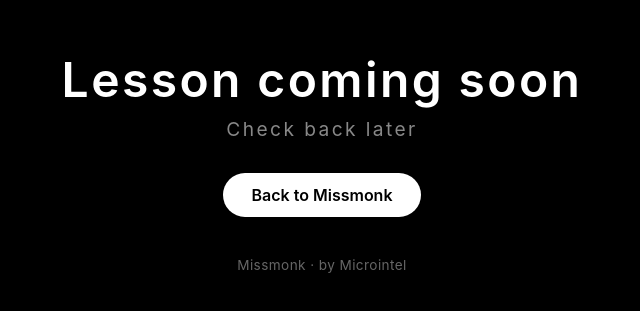
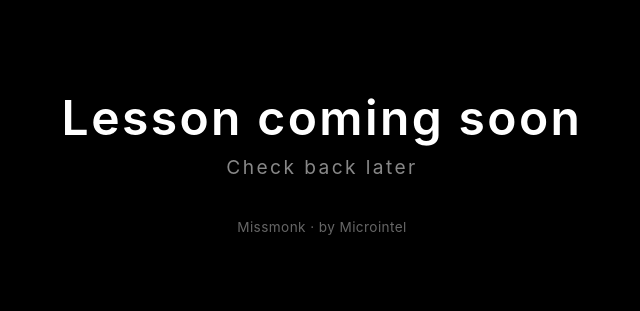
Before and after one commit to microintel/missmonk, a plain HTML site: page 404.html in a window 1280 px wide. Shown: the part 239-550 px from the top of the page, without its empty margins (318-958 px from the left). Drawn offline with Linux system fonts and the light colour scheme.

Commit message:
Remove 'Back to Missmonk' link from 404 page
Removed the 'Back to Missmonk' link from the 404 page.

```diff
--- a/404.html
+++ b/404.html
@@ -67,7 +67,7 @@
     Lesson coming soon
     <span class="code">Check back later</span>
   </div>
-  <a class="btn" href="https://microintel-missmonk.vercel.app/">Back to Missmonk</a>
+
   <div class="brand">
     Missmonk · by Microintel
   </div>
```
